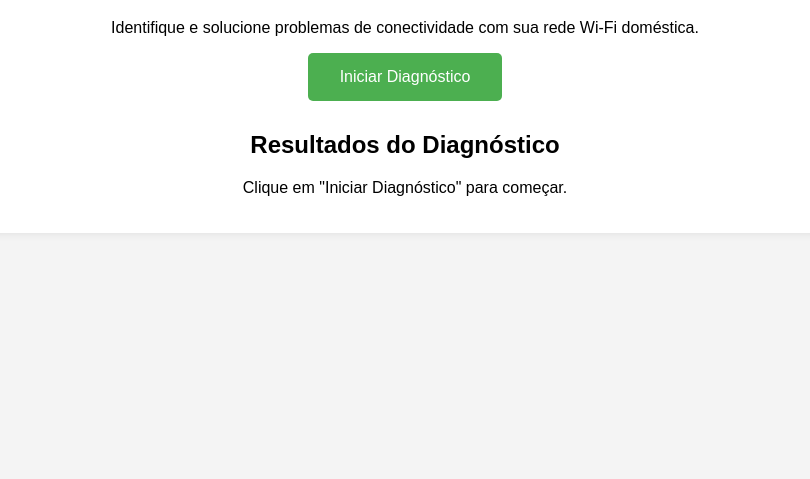
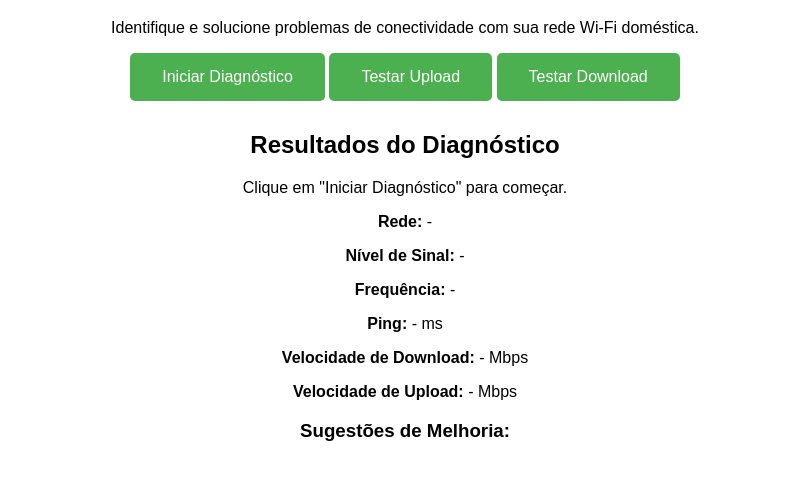
Before and after one commit to Vitorgb7/diagnostico-rede, a website: page index.html in a window 1280 px wide. Shown: the part 131-610 px from the top of the page, without its empty margins (235-1045 px from the left). Drawn offline with Linux system fonts and the light colour scheme.

Commit message:
feat: implementando e modificando alguns pontos do html

```diff
--- a/index.html
+++ b/index.html
@@ -12,10 +12,19 @@
     <p>Identifique e solucione problemas de conectividade com sua rede Wi-Fi doméstica.</p>
 
     <button id="diagnoseBtn">Iniciar Diagnóstico</button>
+    <button id="uploadBtn">Testar Upload</button>
+    <button id="downloadBtn">Testar Download</button>
 
     <div id="diagnosisResult" class="result-container">
       <h2>Resultados do Diagnóstico</h2>
       <p id="status">Clique em "Iniciar Diagnóstico" para começar.</p>
+      <p><strong>Rede:</strong> <span id="networkName">-</span></p>
+      <p><strong>Nível de Sinal:</strong> <span id="signalLevel">-</span></p>
+      <p><strong>Frequência:</strong> <span id="frequency">-</span></p>
+      <p><strong>Ping:</strong> <span id="ping">-</span> ms</p>
+      <p><strong>Velocidade de Download:</strong> <span id="downloadSpeed">-</span> Mbps</p>
+      <p><strong>Velocidade de Upload:</strong> <span id="uploadSpeed">-</span> Mbps</p>
+      <h3>Sugestões de Melhoria:</h3>
       <ul id="suggestions"></ul>
     </div>
   </div>
```
